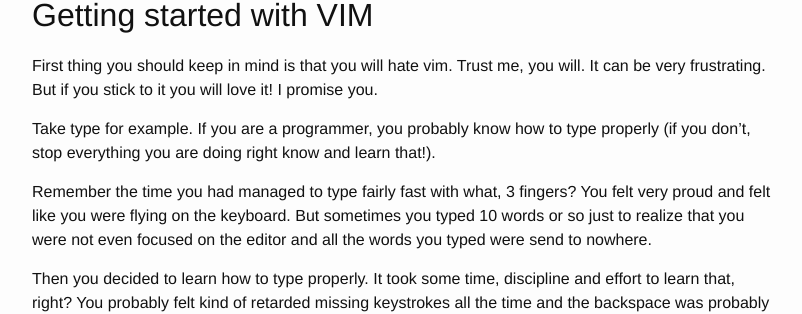
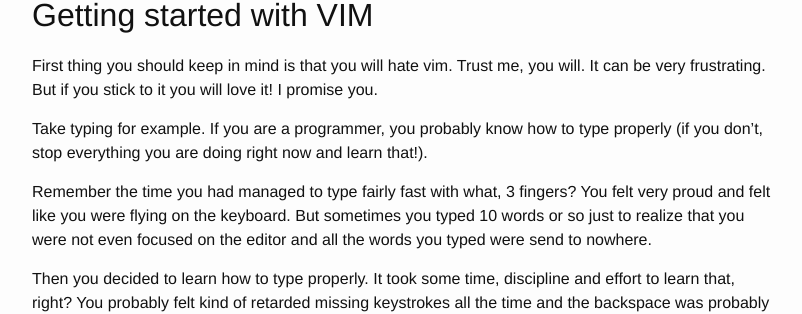
Before and after one commit to mjacobus/mjacobus.github.io, a Jekyll site: the page built from _posts/2015-04-17-using-vim-as-a-php-ide.md, in a window 1280 px wide and 900 px high, scrolled down 609 px. Shown: the part 140-454 px from the top of the window, without its empty margins (238-1040 px from the left). Built offline with Jekyll 4.4.1, drawn with Linux system fonts in a browser that asks for light colours; comment, search, counter and statistics services are not loaded.

Commit message:
Fixed typos

```diff
--- a/_posts/2015-04-17-using-vim-as-a-php-ide.md
+++ b/_posts/2015-04-17-using-vim-as-a-php-ide.md
@@ -33,8 +33,8 @@ I will update this post as I have the time.
 First thing you should keep in mind is that you will hate vim. Trust me, you
 will. It can be very frustrating. But if you stick to it you will love it! I promise you.
 
-Take type for example. If you are a programmer, you probably know how to type
-properly (if you don't, stop everything you are doing right know and learn
+Take typing for example. If you are a programmer, you probably know how to type
+properly (if you don't, stop everything you are doing right now and learn
 that!).
 
 Remember the time you had managed to type fairly fast with what, 3 fingers? You
```
